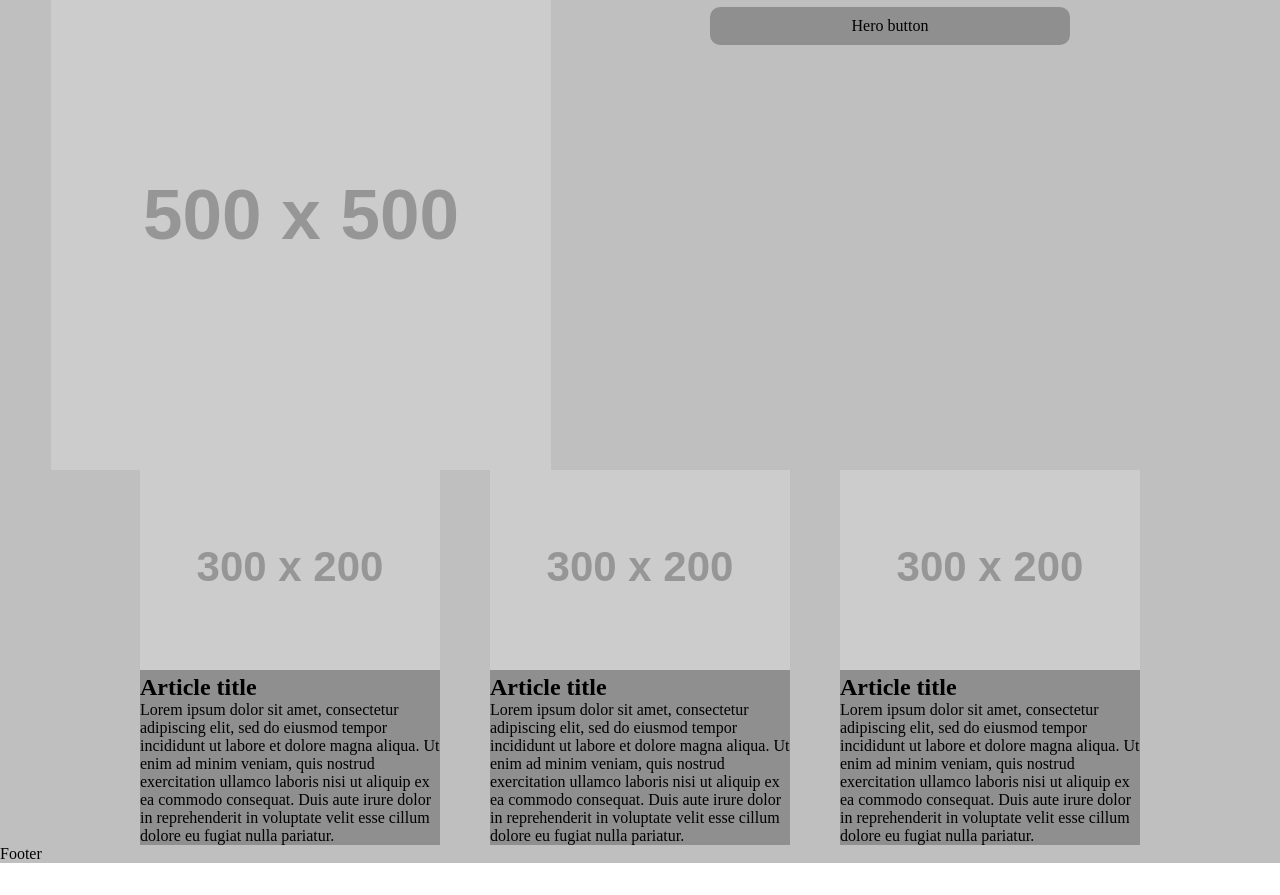
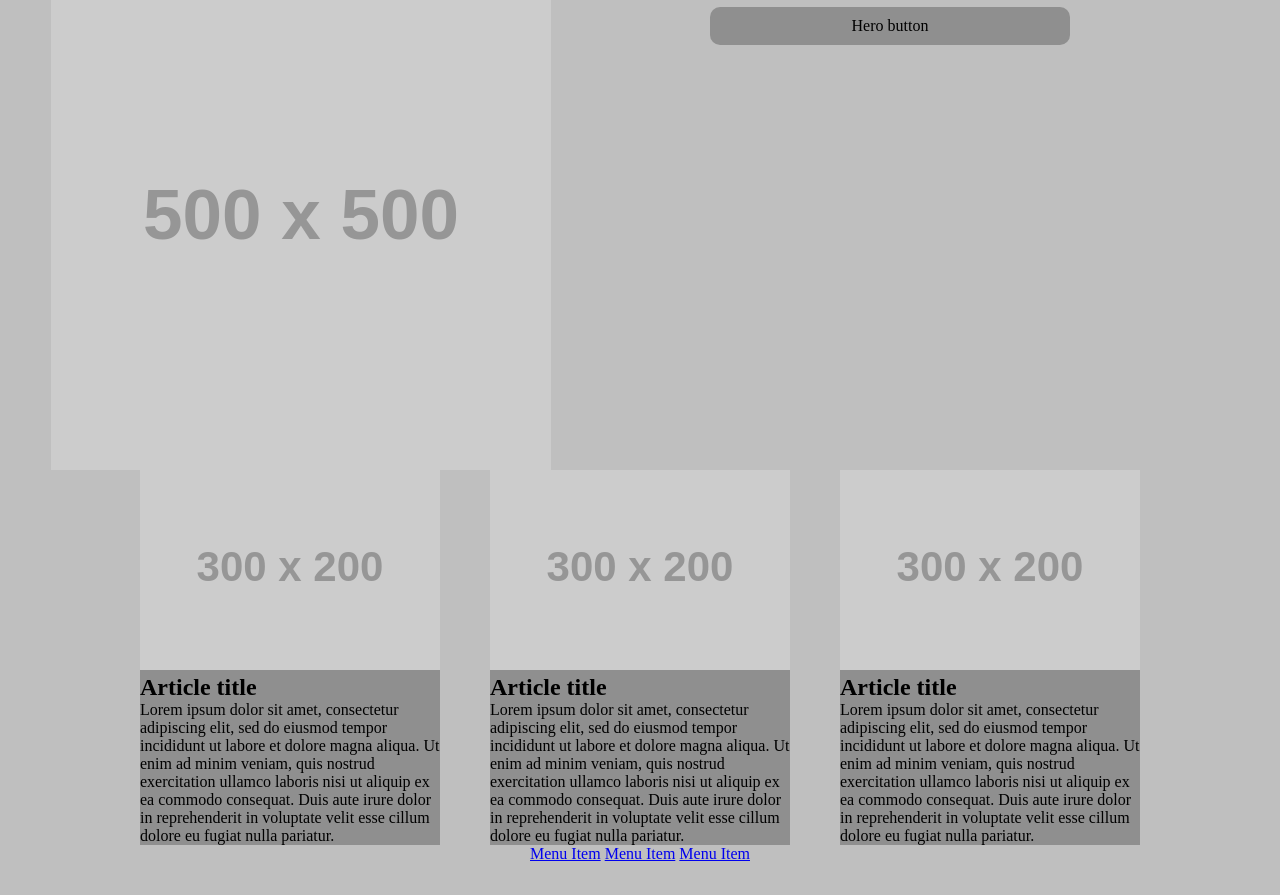
Before and after one commit to jmeyer431/Zenva_Learning, a plain HTML site: page CSS Flexbox Course/flexbox1.html in a window 1280 px wide. Shown: the part 80-975 px from the top of the page. Before the commit the page ends 943 px from the top, so only its background shows below. Drawn offline with Linux system fonts and the light colour scheme; placeholder pictures from the web are drawn by us.

Commit message:
CSS Flexbox-Lesson 22 Finishing the Footer

```diff
--- a/CSS Flexbox Course/flexbox1.html
+++ b/CSS Flexbox Course/flexbox1.html
@@ -66,7 +66,12 @@
 
             footer {
                 background: rgba(0, 0, 0, .25);
+                text-align: center;
+                height: 50px;
             }
+                footer nav {
+                    background: none;
+                }
         </style>
     </head>
 
@@ -120,7 +125,13 @@
         </section>
 
         <footer>
-            Footer
+            <nav>
+                <ul>
+                    <li><a href="#">Menu Item</a></li>
+                    <li><a href="#">Menu Item</a></li>
+                    <li><a href="#">Menu Item</a></li>
+                </ul>
+            </nav>
         </footer>
     </body>
 </html>
```
